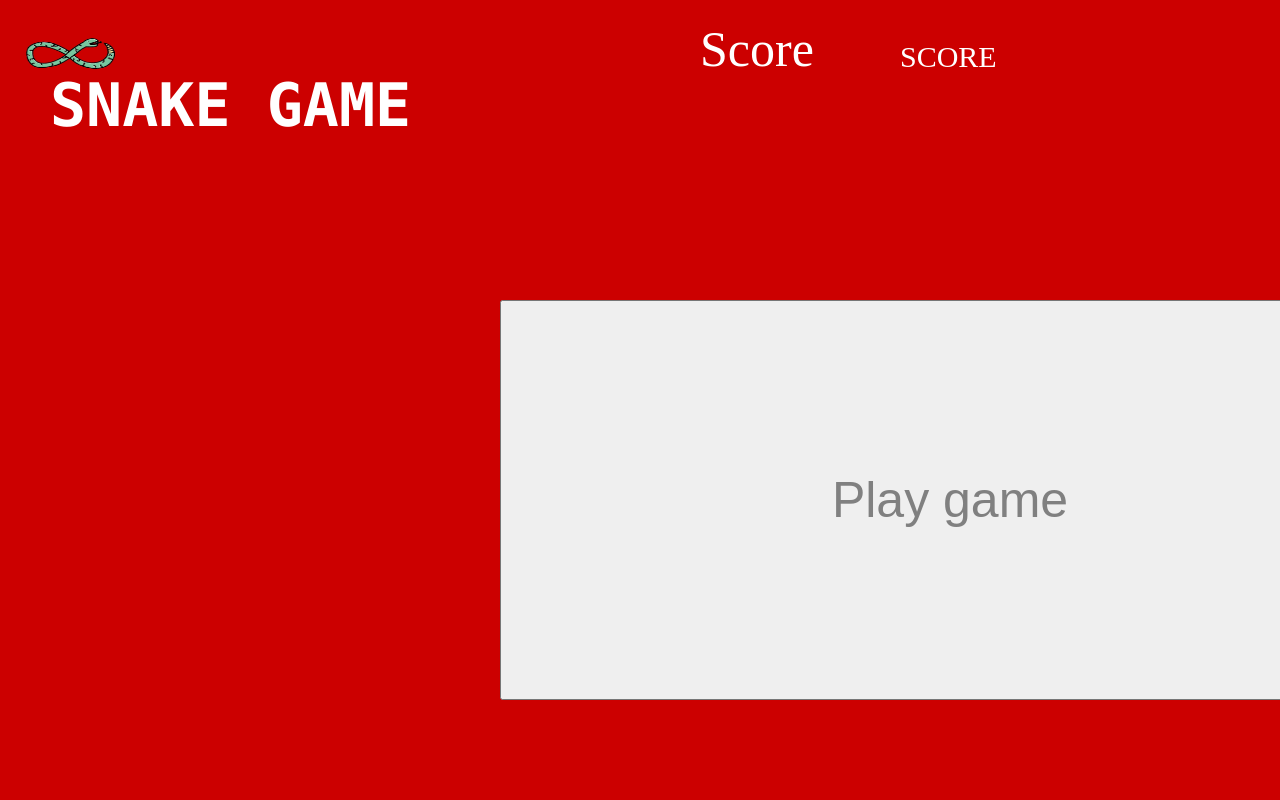
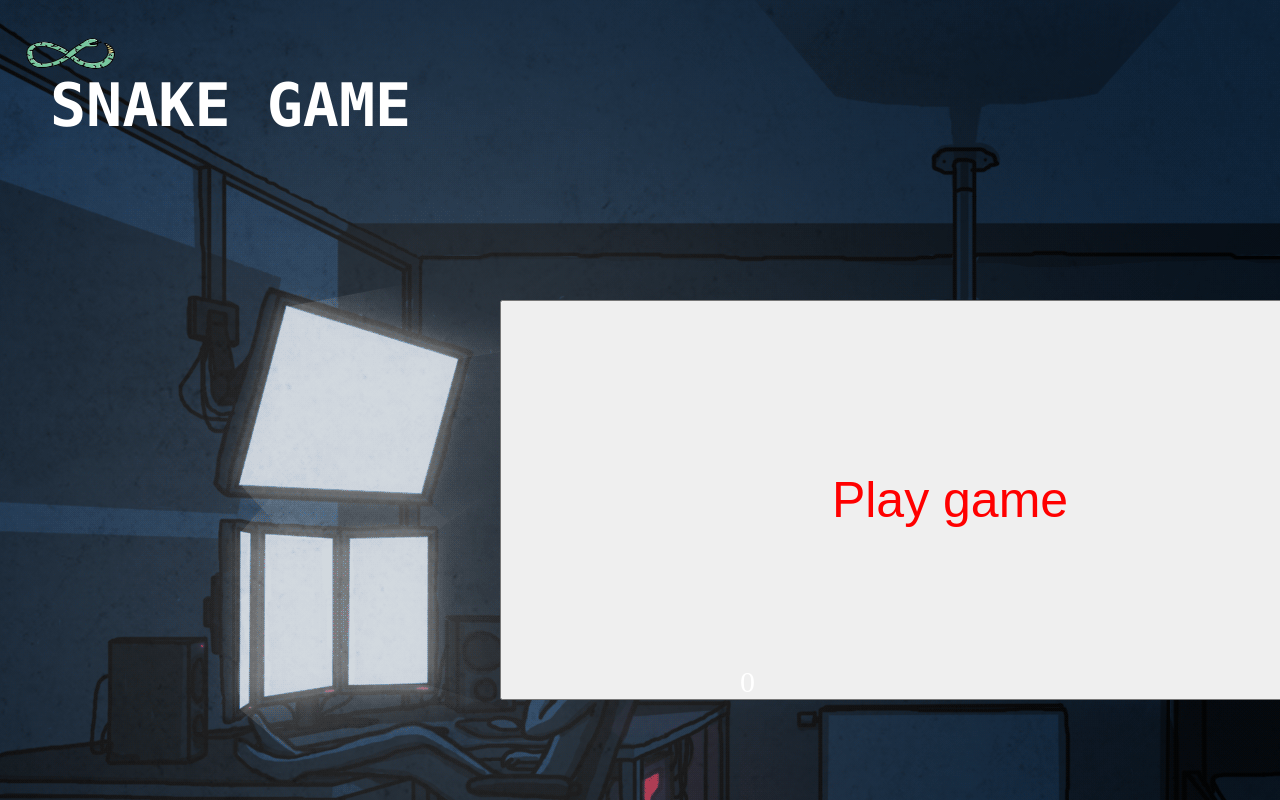
Before and after one commit to DK07Games/Khalil-and-Dheker, a plain HTML site: page snake.html in a window 1280 px wide. Shown: the top 800 px of the page. Drawn offline with nearby package versions, Linux system fonts and the light colour scheme.

Commit message:
project2

```diff
--- a/snake.css
+++ b/snake.css
@@ -5,7 +5,8 @@ body {
 		justify-content: right;
 		align-items: center;
 		margin:0;
-		background-color: #cc0000;
+		background-image: url("bg7.gif");
+		background-repeat: no-repeat stretch;
 	}
 
 h1 {
@@ -36,19 +37,20 @@ img {
   	left: 20px;
   	top: 20px;
 }
-label {
-	font-size: 50px;
+/*label {
+	font-size: 30px;
 	color: white;
 	position: absolute;
-  	left: 700px;
-  	top: 20px;
-}
+  	right: 550px;
+  	bottom: 270px;
+}*/
+
 #score {
 	font-size: 30px;
 	color: white;
 	position: absolute;
-  	left: 900px;
-  	top: 40px;
+  	right: 525px;
+  	top:  665px;
 }
 
 #game-board {
@@ -72,7 +74,7 @@ border:.25vmin solid gold;
 
 #bttn {
   transition-duration: 0.4s;
-  color: grey;
+  color: red;
   width: 900px;
   height: 400px;
   position: absolute;
@@ -81,20 +83,21 @@ border:.25vmin solid gold;
   font-size: 50px
 }
 #bttn:hover {
-	background-image: url("bg5.gif");
+  background-image: url("bg5.gif");
   background-color: #4CAF50;
   color: white;
 }
 .btn{
   transition-duration: 0.4s;
-  color: grey;
+  background-color: black;
+  color: white;
   width: 100px;
   height: 60px;
 }
 
 .btn:hover {
-  background-color: black;
-  color: white;
+  background-color: white;
+  color: black;
 }
 #up {
 position: absolute;
--- a/snake.html
+++ b/snake.html
@@ -9,7 +9,10 @@
 
 
 <body>
+	<audio src="play.mp3" id="bb" loop="loop"></audio>
+	<script type="text/javascript">
 
+	</script>
 	<div id="pre-container">
 		<button id="bttn">Play game</button>
    	</div>
@@ -17,9 +20,7 @@
 	<div id="main-container">
 		<img src="source.gif">
 		<h1> SNAKE GAME </h1>
-		<audio src="play.mp3" type="audio/mpeg" id='music' loop="loop" autoplay="autoplay">
 
-		</audio>
 		<canvas width="900" height="400" id="game"></canvas>
 		<div id="ok">
 		<br><button onclick="moveleft() "class="btn" id="left"> LEFT </button>
@@ -29,14 +30,20 @@
 
 	</div>
 
+	<script>
+function playAudio() {
+var x = document.getElementById('music');
+x.play();
+}
+ </script>
+
 	<div id="gameover" >
 		<img id="g.o">
 
 	 </div>
-	 <label> Score </label>
 	<div id="score">   SCORE  </div>
 	<script>
-	console.log(score)
+
 
 	var canvas=document.getElementsByTagName('canvas');
 	console.log(canvas)
@@ -54,7 +61,6 @@
 		$('#pre-container').hide()
 		$('#game').show()
 		$('#ok').show()
-		$('#music').play()
 		})
 
 	</script>
--- a/snake.js
+++ b/snake.js
@@ -1,13 +1,6 @@
-var sound = document.getElementById('music')
-
-// setTimeout( () => {
-//   sound.play().then((e) => {
-//     console.log(e)
-//   }).catch(err => {
-//     console.log('error',err)
-//   })
-// }, 1000)
-
+setTimeout(function(){
+      document.getElementById("bb").play();
+    }, 2000)
 
 function getRandomInt(min, max) {
   return Math.floor(Math.random() * (max - min)) + min;
@@ -26,7 +19,7 @@ function loop() {
   snake.b += snake.db;
   //  snake position horizontally on edge of screen
   if (snake.a < 0) {
-    snake.a = 160;
+        snake.a = 160;
         snake.b = 160;
         snake.cells = [];
         snake.maxCells = 4;
@@ -34,10 +27,12 @@ function loop() {
         snake.db = 0;
         apple.a = getRandomInt(0, 25) * grid;
         apple.b = getRandomInt(0, 25) * grid;
+        document.getElementById('score').innerHTML=0;
+        score = 0;
         alert('GAME OVER!')
   }
-  else if (snake.a >= canvas.width) {
-    snake.a = 160;
+  if (snake.a >= canvas.width) {
+        snake.a = 160;
         snake.b = 160;
         snake.cells = [];
         snake.maxCells = 4;
@@ -45,11 +40,14 @@ function loop() {
         snake.db = 0;
         apple.a = getRandomInt(0, 25) * grid;
         apple.b = getRandomInt(0, 25) * grid;
-        alert('GAME OVER!')
+        document.getElementById('score').innerHTML=0;
+        score = 0;
+        // alert('GAME OVER!')
+
   }
   // snake position vertically on edge of screen
   if (snake.b < 0) {
-    snake.a = 160;
+        snake.a = 160;
         snake.b = 160;
         snake.cells = [];
         snake.maxCells = 4;
@@ -57,10 +55,12 @@ function loop() {
         snake.db = 0;
         apple.a = getRandomInt(0, 25) * grid;
         apple.b = getRandomInt(0, 25) * grid;
+        document.getElementById('score').innerHTML=0;
+        score = 0;
         alert('GAME OVER!')
   }
-  else if (snake.b >= canvas.height) {
-    snake.a = 160;
+  if (snake.b >= canvas.height) {
+        snake.a = 160;
         snake.b = 160;
         snake.cells = [];
         snake.maxCells = 4;
@@ -68,6 +68,8 @@ function loop() {
         snake.db = 0;
         apple.a = getRandomInt(0, 25) * grid;
         apple.b = getRandomInt(0, 25) * grid;
+        document.getElementById('score').innerHTML=0;
+        score = 0;
         alert('GAME OVER!')
   }
   // track of where snake has been.
```
Also changed, not shown: bg6.gif (added), bg7.gif (added), 1 other file.
